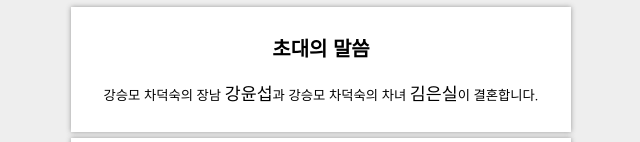
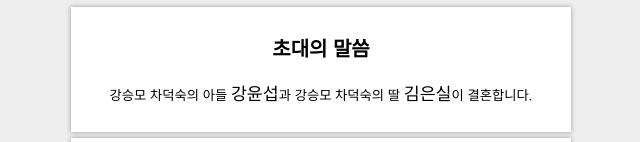
Before and after one commit to e0en/e0en.github.io, a plain HTML site: page wedding/index.html in a window 1280 px wide. Shown: the top 142 px of the page, without its empty margins (319-959 px from the left). Drawn offline with Linux system fonts and the light colour scheme.

Commit message:
아들, 딸로 바꿈

```diff
--- a/wedding/index.html
+++ b/wedding/index.html
@@ -28,10 +28,10 @@
     <section id="words_of_invitation">
         <h2>초대의 말씀</h2>
         <span class="parents">강승모 차덕숙</span>의
-        <span class="relation">장남</span>
+        <span class="relation">아들</span>
         <span class="name">강윤섭</span>과
         <span class="parents">강승모 차덕숙</span>의
-        <span class="relation">차녀</span>
+        <span class="relation">딸</span>
         <span class="name">김은실</span>이 결혼합니다.
     </section>
 
```
